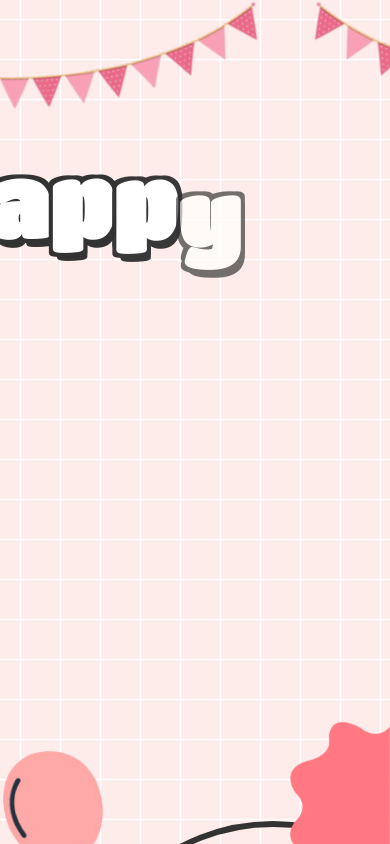
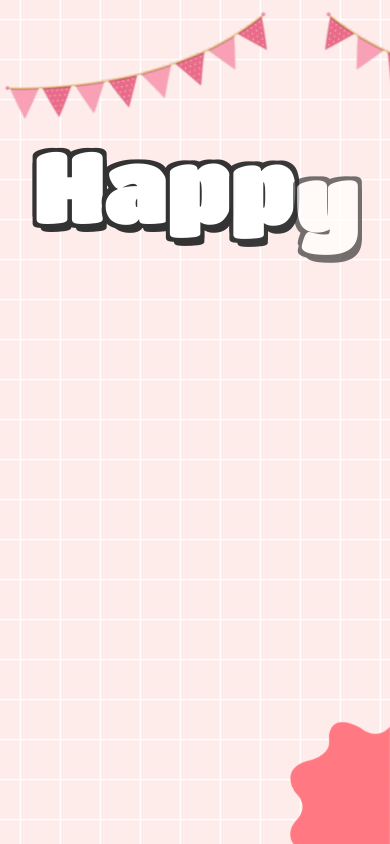
Before and after one commit to Anhkhoitricker/sinhnhat, a plain HTML site: page index.html in a window 390 px wide. Drawn offline with nearby package versions, Linux system fonts and the light colour scheme; a web font is replaced by a local one.

Commit message:
Update style.css

```diff
--- a/style.css
+++ b/style.css
@@ -605,3 +605,27 @@ body {
 #mewmew.animationOp{
     animation: opacityHeart 1s 1s forwards;
 }
+/* Đoạn code tối ưu riêng cho điện thoại */
+@media screen and (max-width: 768px) {
+    #wrapper {
+        width: 100% !important;
+        padding: 10px !important;
+        box-sizing: border-box !important;
+    }
+
+    .flag_birthday img {
+        width: 45% !important;
+        height: auto !important;
+    }
+
+    .content, .title {
+        width: 100% !important;
+        display: flex !important;
+        flex-direction: column !important;
+        align-items: center !important;
+        text-align: center !important;
+    }
+
+    .left {
+        width: 100% !important;
+    }
```
